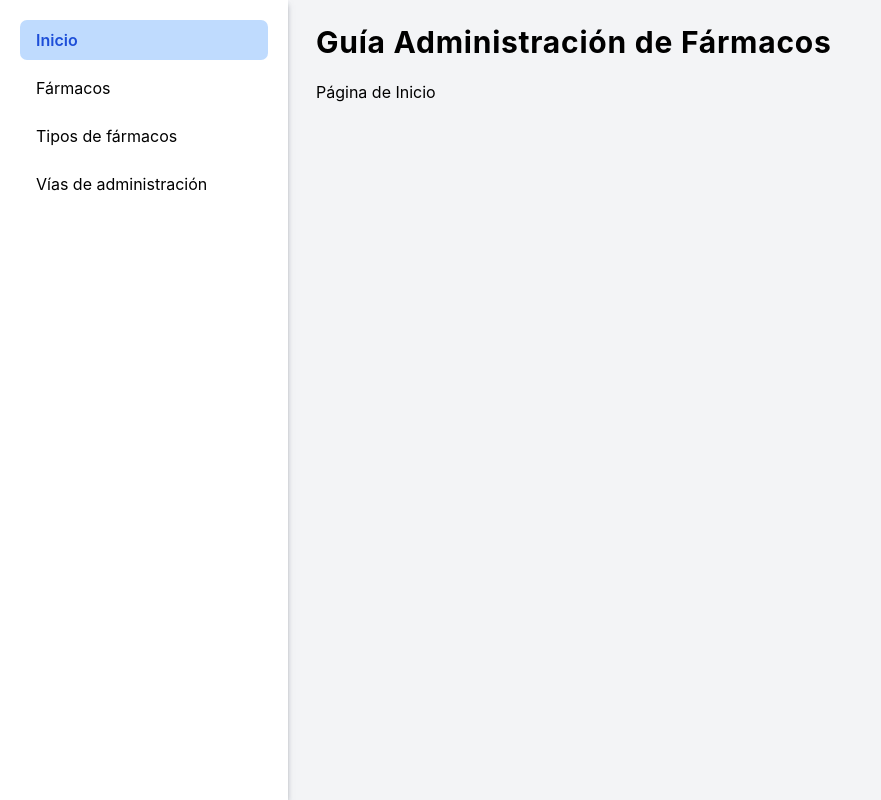
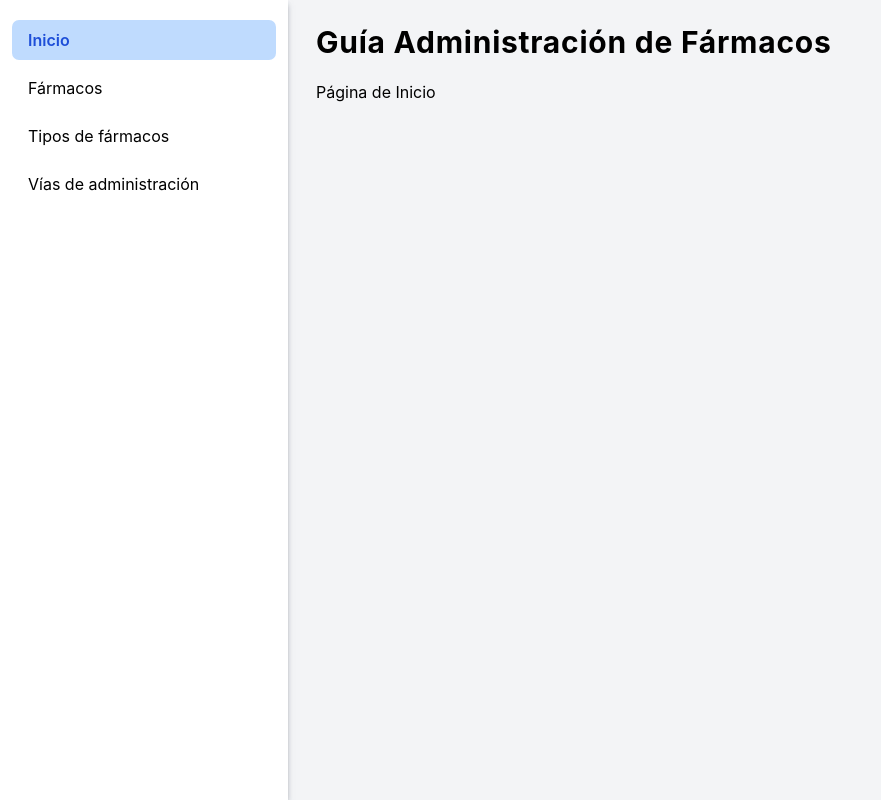
Before and after one commit to DiegoWEBD/Ingeso-Frontend, a React (Vite) app: page / in a window 1280 px wide. Shown: the whole page, without its empty margins (0-881 px from the left). Built offline with nearby package versions, Linux system fonts and the light colour scheme.

Commit message:
ajustes de estilo

```diff
--- a/src/presentation/components/dashboard/Dashboard.tsx
+++ b/src/presentation/components/dashboard/Dashboard.tsx
@@ -3,7 +3,7 @@ import DashboardTab from './DashboardTab'
 
 const Dashboard: React.FC = () => {
 	return (
-		<div className="bg-white p-5 flex flex-col gap-2 shadow-md shadow-gray-500/50 w-[18rem]">
+		<div className="bg-white py-5 px-3 flex flex-col gap-2 shadow-md shadow-gray-500/50 w-[18rem]">
 			<DashboardTab title="Inicio" to="/" />
 			<DashboardTab title="Fármacos" to="/drugs" />
 			<DashboardTab title="Tipos de fármacos" to="/drug_types" />
```
